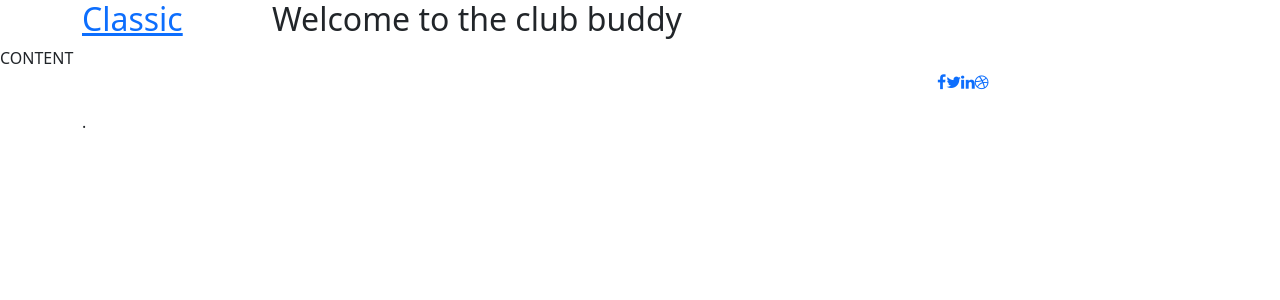
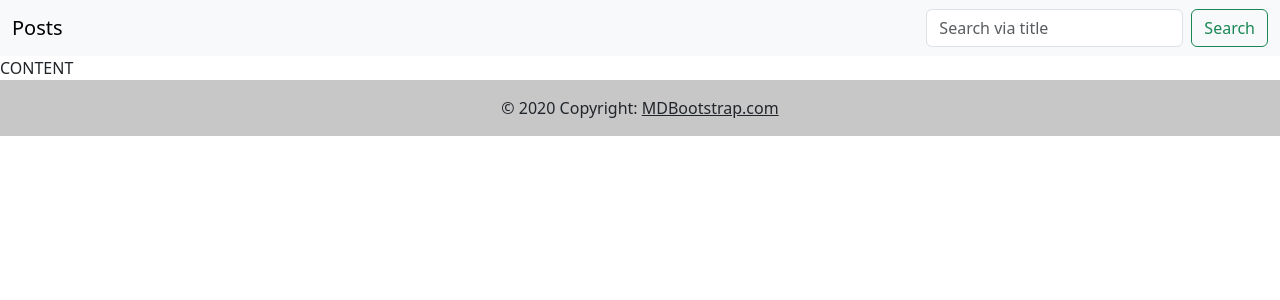
Before and after one commit to MaratulyTemirbolat/Web-Application-Development, a Django app: template Assignments/HW3/myproject/templates/base.html in a window 1280 px wide. Shown: the top 300 px of the page. Run offline with Django 5.2, Linux system fonts and the light colour scheme; the template is opened without the code that fills it, so the values that code supplies are empty; some libraries are stand-ins or nearby versions.

Commit message:
[Assignment #3] Added README, forms, views

```diff
--- /dev/null
+++ b/Assignments/HW3/myproject/blog/statuses.py
@@ -0,0 +1 @@
+HTTP_OK_STATUS = 200
--- a/Assignments/HW3/myproject/myproject/settings.py
+++ b/Assignments/HW3/myproject/myproject/settings.py
@@ -120,6 +120,9 @@ USE_TZ = True
 # https://docs.djangoproject.com/en/5.1/howto/static-files/
 
 STATIC_URL = 'static/'
+STATIC_ROOT = os.path.join(BASE_DIR, 'static')
+MEDIA_URL = 'media/'
+MEDIA_ROOT = os.path.join(BASE_DIR, 'media')
 
 # Default primary key field type
 # https://docs.djangoproject.com/en/5.1/ref/settings/#default-auto-field
--- a/Assignments/HW3/myproject/myproject/urls.py
+++ b/Assignments/HW3/myproject/myproject/urls.py
@@ -1,11 +1,21 @@
 from django.contrib import admin
 from django.urls import path
+from django.conf.urls.static import static
+from django.conf import settings
 
-from blog.views import PostListView, PostDetailView
+from blog.views import (
+    PostListView,
+    PostDetailView,
+    create_post,
+)
 
 
 urlpatterns = [
     path('admin/', admin.site.urls),
     path('', PostListView.as_view(), name='posts_list'),
-    path('post/<int:pk>/', PostDetailView.as_view(), name='post_detail'),
-]
+    path('posts/<int:pk>/', PostDetailView.as_view(), name='post_detail'),
+    path('posts/add/', create_post, name='add_post'),
+] + static(
+    settings.MEDIA_URL,
+    document_root=settings.MEDIA_ROOT
+)
--- a/Assignments/HW3/myproject/templates/base.html
+++ b/Assignments/HW3/myproject/templates/base.html
@@ -6,15 +6,7 @@
     <meta charset="UTF-8">
     <meta name="viewport" content="width=device-width, initial-scale=1">
     <title>{% block title %} Dart Blog {% endblock %}</title>
-    <link href="https://fonts.googleapis.com/icon?family=Material+Icons" rel="stylesheet">
-    <link href="https://fonts.googleapis.com/css?family=Raleway:300,400,500,600,700,800,900" rel="stylesheet">
-    <link href="https://fonts.googleapis.com/css?family=Roboto:400,500,700,900" rel="stylesheet">
-    <link rel="stylesheet" href="{% static 'css/bootstrap.css' %}">
-    <link rel="stylesheet" href="{% static 'css/font-awesome.min.css' %}">
-    <link rel="stylesheet" href="{% static 'css/owl.carousel.min.css' %}">
-    <link rel="stylesheet" href="{% static 'css/owl.theme.default.min.css' %}">
-    <link rel="stylesheet" href="{% static 'style.css' %}">
-    <link rel="stylesheet" href="{% static 'responsive.css' %}">
+    <link href="https://cdn.jsdelivr.net/npm/bootstrap@5.3.3/dist/css/bootstrap.min.css" rel="stylesheet" integrity="sha384-QWTKZyjpPEjISv5WaRU9OFeRpok6YctnYmDr5pNlyT2bRjXh0JMhjY6hW+ALEwIH" crossorigin="anonymous">
 </head>
 
 <body>
@@ -25,10 +17,9 @@
 
         {% include 'inc/_footer.html' %}
     </div>
-    <script src="{% static 'js/jquery-3.1.1.min.js' %}"></script>
-    <script src="{% static 'js/bootstrap.min.js' %}"></script>
-    <script src="{% static 'js/owl.carousel.min.js' %}"></script>
-    <script src="{% static 'js/active.js' %}"></script>
+    <script src="https://cdn.jsdelivr.net/npm/bootstrap@5.3.3/dist/js/bootstrap.bundle.min.js" integrity="sha384-YvpcrYf0tY3lHB60NNkmXc5s9fDVZLESaAA55NDzOxhy9GkcIdslK1eN7N6jIeHz" crossorigin="anonymous"></script>
+    <script src="https://cdn.jsdelivr.net/npm/@popperjs/core@2.11.8/dist/umd/popper.min.js" integrity="sha384-I7E8VVD/ismYTF4hNIPjVp/Zjvgyol6VFvRkX/vR+Vc4jQkC+hVqc2pM8ODewa9r" crossorigin="anonymous"></script>
+    <script src="https://cdn.jsdelivr.net/npm/bootstrap@5.3.3/dist/js/bootstrap.min.js" integrity="sha384-0pUGZvbkm6XF6gxjEnlmuGrJXVbNuzT9qBBavbLwCsOGabYfZo0T0to5eqruptLy" crossorigin="anonymous"></script>
 </body>
 
 </html>
--- a/Assignments/HW3/myproject/templates/inc/_footer.html
+++ b/Assignments/HW3/myproject/templates/inc/_footer.html
@@ -1,19 +1,6 @@
-<footer class="footer">
-    <div class="container">
-        <div class="row">
-            <div class="col-md-12">
-                <div class="footer-bg">
-                    <div class="row">
-                        <div class="col-md-9">
-                        </div>
-                        <div class="col-md-3">
-                            <div class="footer-icon">
-                                <p><a href="#"><i class="fa fa-facebook" aria-hidden="true"></i></a><a href="#"><i class="fa fa-twitter" aria-hidden="true"></i></a><a href="#"><i class="fa fa-linkedin" aria-hidden="true"></i></a><a href="#"><i class="fa fa-dribbble" aria-hidden="true"></i></a></p>
-                            </div>
-                        </div>
-                    </div> .
-                </div>
-            </div>
-        </div>
+<footer class="bg-light text-center" style="width: 100vw;">
+    <div class="text-center p-3" style="background-color: rgba(0, 0, 0, 0.2);">
+        © 2020 Copyright:
+        <a class="text-dark" href="https://mdbootstrap.com/">MDBootstrap.com</a>
     </div>
 </footer>
--- a/Assignments/HW3/myproject/templates/inc/_header.html
+++ b/Assignments/HW3/myproject/templates/inc/_header.html
@@ -1,14 +1,17 @@
 <header class="header">
-    <div class="container">
-        <div class="row">
-            <div class="col-md-2">
-                <div class="logo">
-                    <h2><a href="{% url 'posts_list' %}">Classic</a></h2>
-                </div>
-            </div>
-            <div class="col-md-10">
-                <h2>Welcome to the club buddy</h2>
-            </div>
+    <nav class="navbar bg-body-tertiary">
+        <div class="container-fluid">
+            <a class="navbar-brand" href="#">Posts</a>
+            <form class="d-flex" role="search">
+                <input
+                    name="s"
+                    class="form-control me-2"
+                    type="search"
+                    placeholder="Search via title"
+                    aria-label="Search"
+                >
+                <button class="btn btn-outline-success" type="submit">Search</button>
+            </form>
         </div>
-    </div>
+    </nav>
 </header>
```
Also changed, not shown: Assignments/HW3/myproject/blog/forms.py (added, +15 -0 lines), Assignments/HW3/myproject/blog/models.py (+8 -0 lines), Assignments/HW3/myproject/blog/templates/blog/index.html (+27 -62 lines), Assignments/HW3/myproject/blog/templates/blog/post_add.html (added, +37 -0 lines), Assignments/HW3/myproject/blog/views.py (+34 -0 lines), Assignments/HW3/myproject/blog/templates/blog/post_detail.html (added), Assignments/HW3/myproject/media/posts/otto.jpg (renamed from Assignments/HW3/myproject/posts/otto.jpg), 1 other file.
